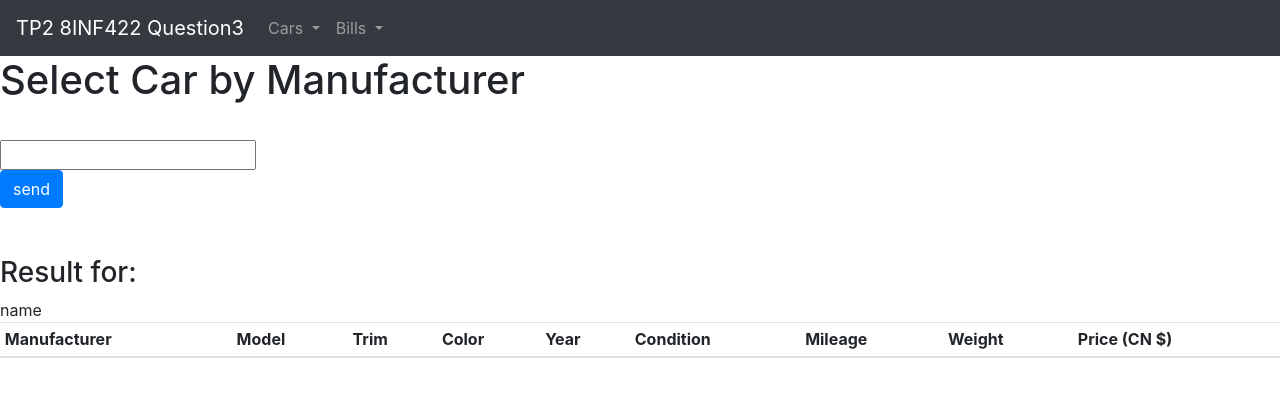
After one commit to map555/8INF422HomeWork2, a Django app: template Question3/templates/CarByManufacturer.html in a window 1280 px wide. The commit adds this page. Shown: the top 397 px of the page. Run offline with Django 3.2, Linux system fonts and the light colour scheme; the template is opened without the code that fills it, so the values that code supplies are empty; some libraries are stand-ins or nearby versions.

Commit message:
car by manufacturer done

```diff
--- a/Question3/Question3/urls.py
+++ b/Question3/Question3/urls.py
@@ -24,9 +24,9 @@ urlpatterns = [
     path('',views.Home,name="home"),
     path('bills/billbyid', views.BillByIDHome, name="bill_by_id_home"),
     path('car/carbyid',views.CarByIDHome,name="car_by_id_home"),
-    path('car/carbymanufacturer', views., name='car_by_manufacturer_home'),
+    path('car/carbymanufacturer', views.CarByManufacturerHome, name='car_by_manufacturer_home'),
     path('ajax/get_car_info_by_id',views.get_car_info_by_id,name="get_car_info_by_id"),
-    path('ajax/get_car_info_by_manufacturer', views., name='get_car_info_by_manufacturer'),
+    path('ajax/get_car_info_by_manufacturer', views.get_car_info_by_manufacturer, name='get_car_info_by_manufacturer'),
     path('ajax/get_bill_info_by_id', views.get_bill_info_by_id, name="get_bill_info_by_id"),
     path('bills/create_bill',views.BillFormView,name="create_bill"),
     path('cars/create_car', views.CarFormView, name="create_car"),
--- /dev/null
+++ b/Question3/static/js/CarByManufacturer.js
@@ -0,0 +1,80 @@
+$(document).ready(function (){
+
+
+
+                  //Get query result on submit
+            $('#send_car_manufacturer').on('click', function(e){
+
+
+                e.preventDefault();
+                var car_manufacturer=document.getElementById("car_manufacturer").value;
+
+                $.ajax({
+                        type: "GET",
+                        url:"/ajax/get_car_info_by_manufacturer",
+                        data: {car_manufacturer:car_manufacturer},
+                        success:function(response){
+
+                        var table = ""
+
+                        console.log(response.car_info)
+
+                        for (i = 0; i < response.car_info.length; i++){
+                            car = response.car_info[i]
+                            car.condition = getConditionValue(car.condition)
+                            console.log(car)
+
+
+                            table += `<tr>
+                                <td id="manufacturerResult">${car.manufacturer}</td>
+                                <td id="modelResult">${car.model}</td>
+                                <td id="trimResult">${car.cartrim}</td>
+                                <td id="colorResult">${car.carcolor}</td>
+                                <td id="yearResult">${car.caryear}</td>
+                                <td id="conditionResult">${car.condition}</td>
+                                <td id="mileageResult">${car.mileage}</td>
+                                <td id="weightResult">${car.carweight}</td>
+                                <td id="priceResult">${car.price}</td>
+                                </tr>`
+                        }
+
+                        $("#resulttable tbody").html(table)
+
+                        },
+                        error : function(response){
+                            console.log("It's not working")
+                            console.log(response)
+                         }
+            })
+            })
+        });
+
+
+
+function getConditionValue(conditionIndex){
+        var conditionvalue;
+        switch (conditionIndex){
+            case "1":
+                conditionvalue="very bad";
+                break;
+            case "2":
+                conditionvalue="bad";
+                break;
+            case "3":
+                conditionvalue="normal";
+                break;
+            case "4":
+                conditionvalue="good";
+                break;
+            case "5":
+                conditionvalue="very good";
+                break;
+            case "6":
+                conditionvalue="showroom";
+                break;
+            default:
+                conditionvalue="NULL";
+                break;
+        }
+        return conditionvalue
+    }
--- /dev/null
+++ b/Question3/templates/CarByManufacturer.html
@@ -0,0 +1,34 @@
+{% extends "SelectByName.html" %}
+{% load static %}
+{% block titleValue %}Select Car by Manufacturer{% endblock %}
+
+{% block labelID %}carManufacturerLabel{% endblock %}
+
+{% block inputID %}car_manufacturer{% endblock %}
+
+{% block messageInputValue %}Insert car manufacturer here{% endblock %}
+
+{% block submitButtonID %}send_car_manufacturer{% endblock %}
+
+{% block helpContent %}If the result row is filled with "NULL", no cars match or the manufacturer is invalid.{% endblock %}
+
+{% block tableHead %}
+
+    <th scope="col">Manufacturer</th>
+    <th scope="col">Model</th>name
+    <th scope="col">Trim</th>
+    <th scope="col">Color</th>
+    <th scope="col">Year</th>
+    <th scope="col">Condition</th>
+    <th scope="col">Mileage</th>
+    <th scope="col">Weight</th>
+    <th scope="col">Price (CN $)</th>
+
+{% endblock %}
+
+
+{% block script %}
+    <script  src="{% static 'js/CarByManufacturer.js' %}"></script>
+
+
+{% endblock %}
--- a/Question3/templates/MenuBar.html
+++ b/Question3/templates/MenuBar.html
@@ -26,7 +26,7 @@
         <div class="dropdown-menu" aria-labelledby="navbarDropdown">
           <a class="dropdown-item" href="{% url 'create_car' %}">Add a car</a>
           <a class="dropdown-item" href="{% url 'car_by_id_home' %}">Select cars by ID</a>
-          <a class="dropdown-item" href="#">Select cars by manufacturer</a>
+          <a class="dropdown-item" href="{% url 'car_by_manufacturer_home' %}">Select cars by manufacturer</a>
         </div>
       </li>
         <li class="nav-item dropdown">
```
Also changed, not shown: Question3/TP2Q3/views.py (+23 -16 lines).
